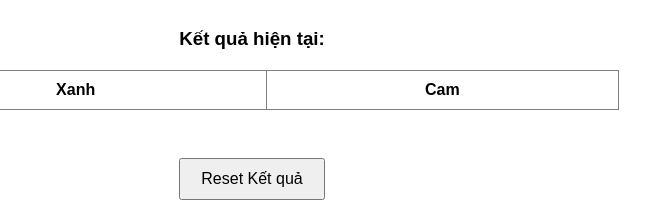
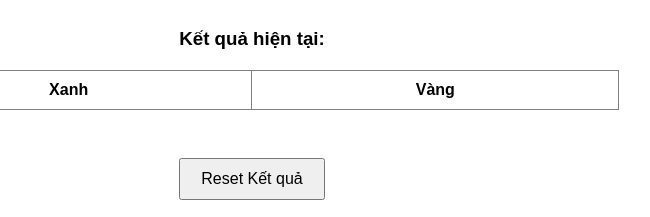
Before and after one commit to KISOTIKE/boctham, a plain HTML site: page index.html in a window 1280 px wide. Shown: the part 319-536 px from the top of the page, 388-1038 px from the left. Drawn offline with Linux system fonts and the light colour scheme.

Commit message:
Update index.html

```diff
--- a/index.html
+++ b/index.html
@@ -28,7 +28,7 @@
             <thead>
                 <tr>
                     <th>Xanh</th>
-                    <th>Cam</th>
+                    <th>Vàng</th>
                 </tr>
             </thead>
             <tbody>
```
